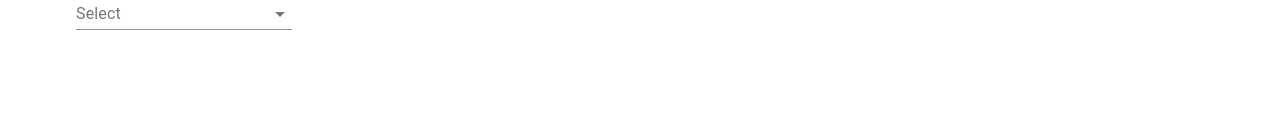
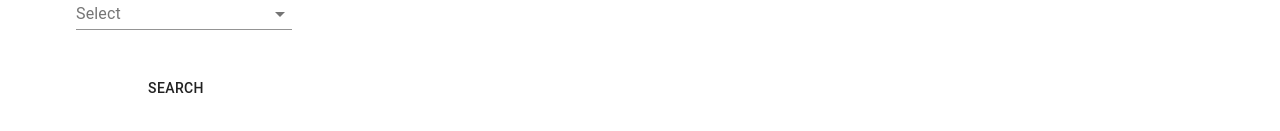
Before and after one commit to the-achievers-SRH/grocery-deals, a React (Create React App) app: page /products in a window 1280 px wide. Shown: the part 469-600 px from the top of the page. Built offline with nearby package versions, Linux system fonts and the light colour scheme.

Commit message:
added button on filter panel

```diff
--- a/src/Components/FilterPanel/FilterPanel.jsx
+++ b/src/Components/FilterPanel/FilterPanel.jsx
@@ -2,7 +2,7 @@ import React, { useState } from 'react'
 import SearchIcon from '@material-ui/icons/Search'
 import Select from '@material-ui/core/Select'
 import './FilterPanel.css'
-import { InputLabel, MenuItem, makeStyles, FormControl } from '@material-ui/core'
+import { InputLabel, MenuItem, makeStyles, FormControl, Button } from '@material-ui/core'
 
 const useStyles = makeStyles(theme => ({
   filters: {
@@ -86,8 +86,11 @@ const FilterPanel = () => {
             </FormControl>
           </div>
 
+        <div>
+          <Button>Search</Button>
+        </div>
+
       </div>
-
     </div>
   )
 }
```
